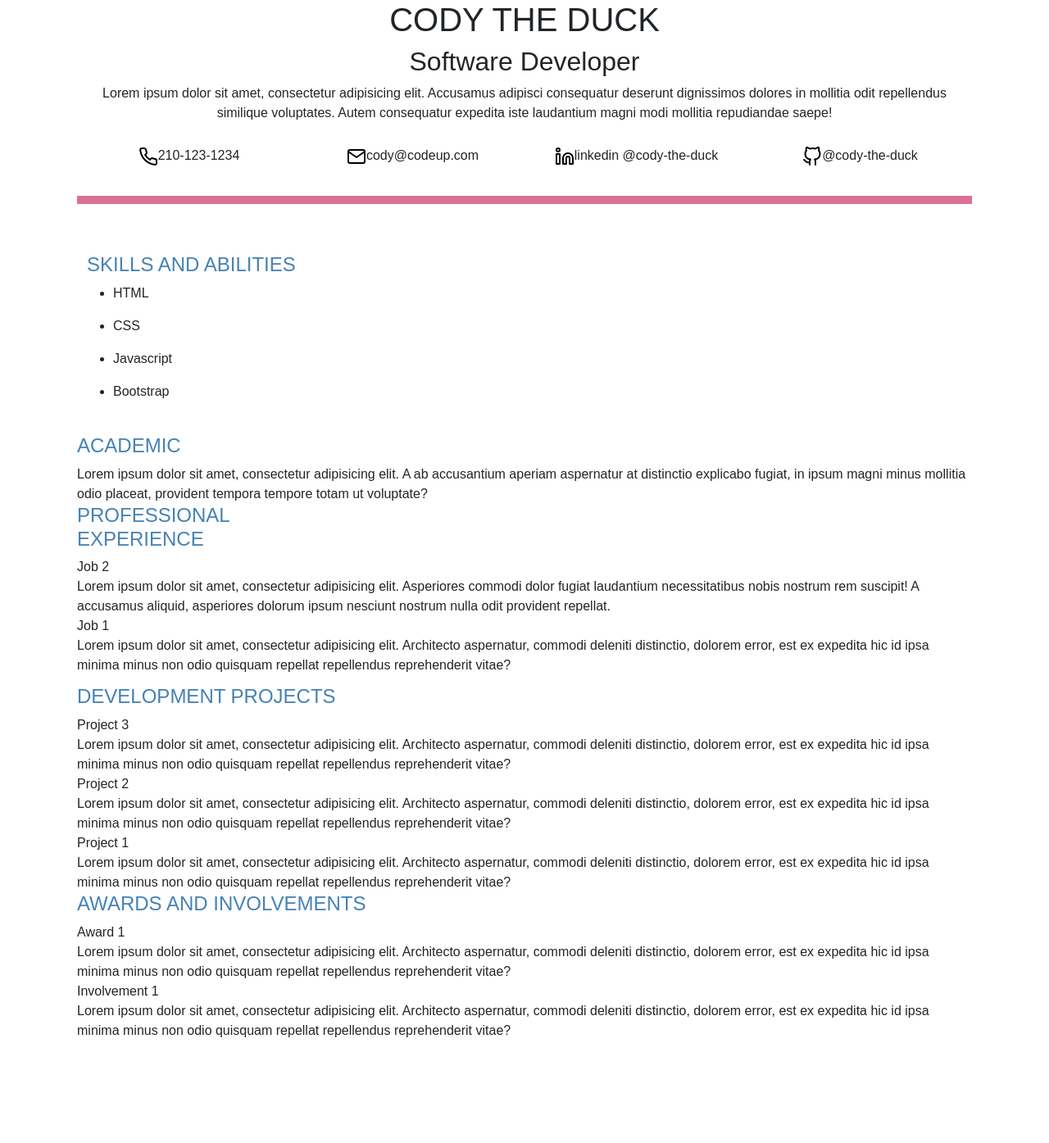
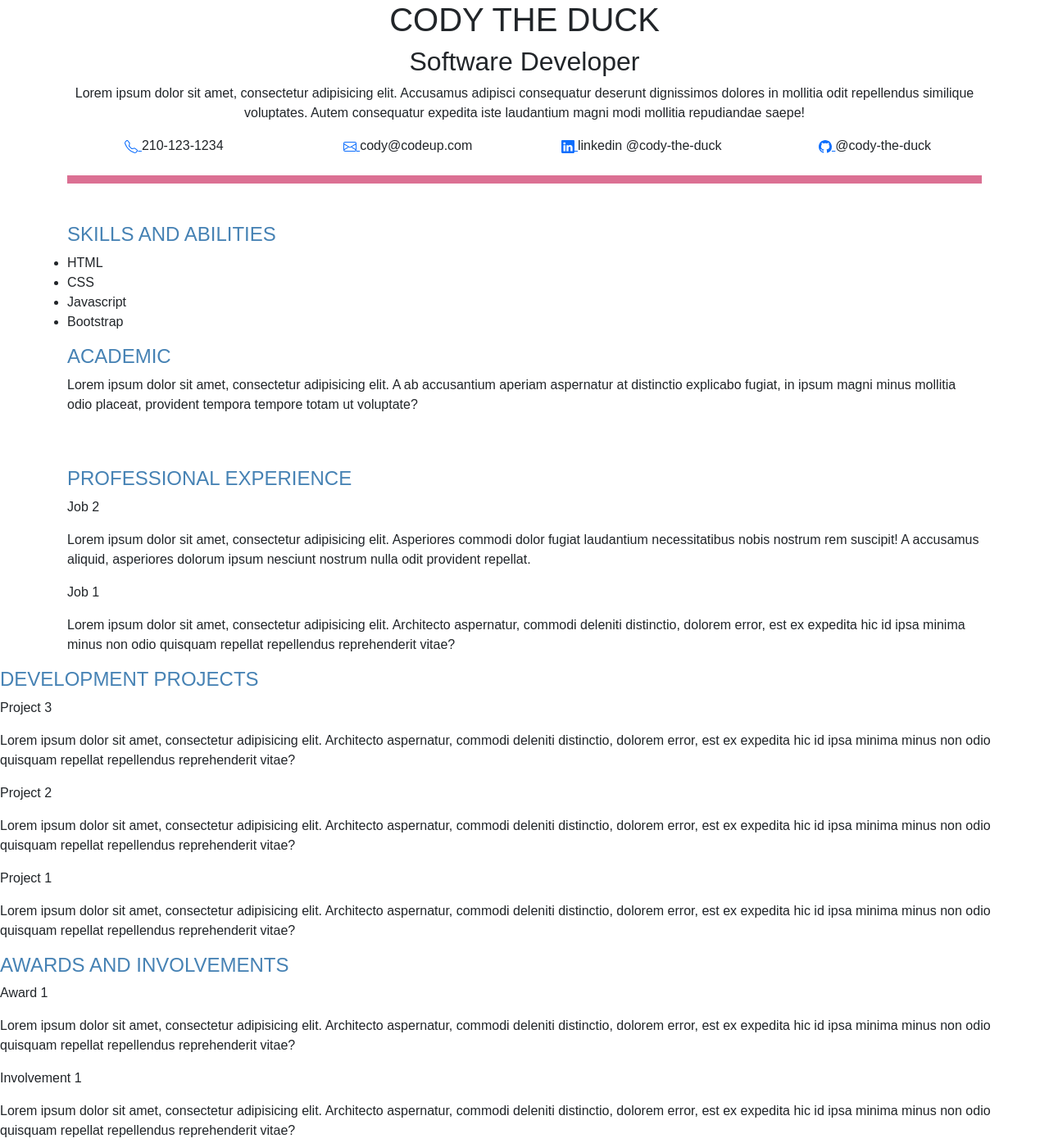
Before and after one commit to sevbautista/codeup-web-exercises, a website: page t-block-resume.html in a window 1280 px wide. Shown: the whole page at 82% size. Before the commit the page ends 1294 px from the top, so only its background shows below. Drawn offline with nearby package versions, Linux system fonts and the light colour scheme.

Commit message:
resume exercise

```diff
--- a/css/t-block-resume.css
+++ /dev/null
@@ -1,25 +0,0 @@
-.contact {
-    text-align: center;
-
-}
-body {
-    font-family: Copperplate, sans-serif;
-}
-#divider {
-    width: 100%;
-    background-color: palevioletred;
-    height: 10px;
-}
-.pagehead {
-    text-align: center;
-}
-
-h4 {
-    color: steelblue;
-}
-.row {
-    padding: 12px;
-}
-li {
-    padding-bottom: -100px;
-}
--- a/t-block-resume.html
+++ b/t-block-resume.html
@@ -5,122 +5,120 @@
     <title>Cody The Duck Resume</title>
     <link href="https://cdn.jsdelivr.net/npm/bootstrap@5.3.2/dist/css/bootstrap.min.css" rel="stylesheet"
           integrity="sha384-T3c6CoIi6uLrA9TneNEoa7RxnatzjcDSCmG1MXxSR1GAsXEV/Dwwykc2MPK8M2HN" crossorigin="anonymous">
-    <link rel="stylesheet" href="css/t-block-resume.css">
 </head>
-<body>
+<body style="font-family: Copperplate, sans-serif;">
 <div class="container">
-    <div class="container">
-        <h1 class="pagehead">CODY THE DUCK</h1>
-        <h2 class="pagehead">Software Developer</h2>
-        <p class="pagehead">Lorem ipsum dolor sit amet, consectetur adipisicing elit. Accusamus adipisci consequatur
-            deserunt
-            dignissimos dolores in mollitia odit repellendus similique voluptates. Autem consequatur expedita iste
-            laudantium magni modi mollitia repudiandae saepe!</p>
+    <h1 style="text-align: center">CODY THE DUCK</h1>
+    <h2 style="text-align: center">Software Developer</h2>
+    <p style="text-align: center">Lorem ipsum dolor sit amet, consectetur adipisicing elit. Accusamus adipisci
+        consequatur deserunt dignissimos dolores in mollitia odit repellendus similique voluptates. Autem consequatur
+        expedita iste laudantium magni modi mollitia repudiandae saepe!</p>
     <div class="row">
-            <div class="col-lg-3 col-md-12 contact"><a href="#"><img src="img/phone.svg" alt="phoney"></a>210-123-1234
+        <div class="col-lg-3 col-md-12 contact" style="text-decoration: none ; text-align: center"><a href="#">
+            <svg xmlns="http://www.w3.org/2000/svg" width="16" height="16" fill="currentColor"
+                 class="bi bi-telephone" viewBox="0 0 16 16">
+                <path d="M3.654 1.328a.678.678 0 0 0-1.015-.063L1.605 2.3c-.483.484-.661 1.169-.45 1.77a17.568 17.568 0 0 0 4.168 6.608 17.569 17.569 0 0 0 6.608 4.168c.601.211 1.286.033 1.77-.45l1.034-1.034a.678.678 0 0 0-.063-1.015l-2.307-1.794a.678.678 0 0 0-.58-.122l-2.19.547a1.745 1.745 0 0 1-1.657-.459L5.482 8.062a1.745 1.745 0 0 1-.46-1.657l.548-2.19a.678.678 0 0 0-.122-.58L3.654 1.328zM1.884.511a1.745 1.745 0 0 1 2.612.163L6.29 2.98c.329.423.445.974.315 1.494l-.547 2.19a.678.678 0 0 0 .178.643l2.457 2.457a.678.678 0 0 0 .644.178l2.189-.547a1.745 1.745 0 0 1 1.494.315l2.306 1.794c.829.645.905 1.87.163 2.611l-1.034 1.034c-.74.74-1.846 1.065-2.877.702a18.634 18.634 0 0 1-7.01-4.42 18.634 18.634 0 0 1-4.42-7.009c-.362-1.03-.037-2.137.703-2.877L1.885.511z"/>
+            </svg>
+        </a>210-123-1234
         </div>
-            <div class="col-lg-3 col-md-12 contact"><a href="#"><img src="img/mail.svg" alt="maily"></a>cody@codeup.com
+        <div class="col-lg-3 col-md-12 contact" style="text-decoration: none ; text-align: center"><a href="#">
+            <svg xmlns="http://www.w3.org/2000/svg" width="16" height="16" fill="currentColor"
+                 class="bi bi-envelope" viewBox="0 0 16 16">
+                <path d="M0 4a2 2 0 0 1 2-2h12a2 2 0 0 1 2 2v8a2 2 0 0 1-2 2H2a2 2 0 0 1-2-2V4Zm2-1a1 1 0 0 0-1 1v.217l7 4.2 7-4.2V4a1 1 0 0 0-1-1H2Zm13 2.383-4.708 2.825L15 11.105V5.383Zm-.034 6.876-5.64-3.471L8 9.583l-1.326-.795-5.64 3.47A1 1 0 0 0 2 13h12a1 1 0 0 0 .966-.741ZM1 11.105l4.708-2.897L1 5.383v5.722Z"/>
+            </svg>
+        </a>cody@codeup.com
         </div>
-            <div class="col-lg-3 col-md-12 contact"><a href="#"><img src="img/linkedin.svg" alt="linky"></a>linkedin
+        <div class="col-lg-3 col-md-12 contact" style="text-decoration: none ; text-align: center"><a href="#">
+            <svg xmlns="http://www.w3.org/2000/svg" width="16" height="16" fill="currentColor"
+                 class="bi bi-linkedin" viewBox="0 0 16 16">
+                <path d="M0 1.146C0 .513.526 0 1.175 0h13.65C15.474 0 16 .513 16 1.146v13.708c0 .633-.526 1.146-1.175 1.146H1.175C.526 16 0 15.487 0 14.854V1.146zm4.943 12.248V6.169H2.542v7.225h2.401zm-1.2-8.212c.837 0 1.358-.554 1.358-1.248-.015-.709-.52-1.248-1.342-1.248-.822 0-1.359.54-1.359 1.248 0 .694.521 1.248 1.327 1.248h.016zm4.908 8.212V9.359c0-.216.016-.432.08-.586.173-.431.568-.878 1.232-.878.869 0 1.216.662 1.216 1.634v3.865h2.401V9.25c0-2.22-1.184-3.252-2.764-3.252-1.274 0-1.845.7-2.165 1.193v.025h-.016a5.54 5.54 0 0 1 .016-.025V6.169h-2.4c.03.678 0 7.225 0 7.225h2.4z"/>
+            </svg>
+        </a>linkedin
             @cody-the-duck
         </div>
-            <div class="col-lg-3 col-md-12 contact"><a href="#"><img src="img/github.svg" alt="gitty"></a>@cody-the-duck
+        <div class="col-lg-3 col-md-12 contact" style="text-align: center"><a href="#">
+            <svg xmlns="http://www.w3.org/2000/svg" width="16" height="16" fill="currentColor" class="bi bi-github"
+                 viewBox="0 0 16 16">
+                <path d="M8 0C3.58 0 0 3.58 0 8c0 3.54 2.29 6.53 5.47 7.59.4.07.55-.17.55-.38 0-.19-.01-.82-.01-1.49-2.01.37-2.53-.49-2.69-.94-.09-.23-.48-.94-.82-1.13-.28-.15-.68-.52-.01-.53.63-.01 1.08.58 1.23.82.72 1.21 1.87.87 2.33.66.07-.52.28-.87.51-1.07-1.78-.2-3.64-.89-3.64-3.95 0-.87.31-1.59.82-2.15-.08-.2-.36-1.02.08-2.12 0 0 .67-.21 2.2.82.64-.18 1.32-.27 2-.27.68 0 1.36.09 2 .27 1.53-1.04 2.2-.82 2.2-.82.44 1.1.16 1.92.08 2.12.51.56.82 1.27.82 2.15 0 3.07-1.87 3.75-3.65 3.95.29.25.54.73.54 1.48 0 1.07-.01 1.93-.01 2.2 0 .21.15.46.55.38A8.012 8.012 0 0 0 16 8c0-4.42-3.58-8-8-8z"/>
+            </svg>
+        </a>@cody-the-duck
         </div>
     </div>
     <br>
-        <div id="divider"></div>
 
-    </div>
+    <div style="height: 10px ; background-color: palevioletred; width: 100%"></div>
     <br>
     <br>
-    <div class="container">
+    <!-----------------first section here-->
+
+    <div>
         <div class="row">
-            <div class="col-12 "><h4>SKILLS AND ABILITIES</h4></div>
-
-            <div class="col-12 skillset">
+            <div class="col-md-4"><h4 style="color: steelblue">SKILLS AND ABILITIES</h4></div>
             <ul>
                 <li>HTML</li>
-                </ul>
-            </div>
-            <div class="col-12 skillset">
-                <ul>
                 <li>CSS</li>
-                </ul>
-            </div>
-            <div class="col-12">
-                <ul>
                 <li>Javascript</li>
-                </ul>
-            </div>
-            <div class="col-12">
-                <ul>
                 <li>Bootstrap</li>
             </ul>
         </div>
     </div>
-    </div>
-    <div class="row">
-        <div class="col-md-3"><h4>ACADEMIC</h4></div>
-        <div class="col-md-7"></div>
-        <div class="col-md-12">Lorem ipsum dolor sit amet, consectetur adipisicing elit. A ab accusantium aperiam
+
+<!--    <div class="row">-->
+        <div class="col-md-4"><h4 style="color: steelblue">ACADEMIC</h4></div>
+        <p>Lorem ipsum dolor sit amet, consectetur adipisicing elit. A ab accusantium
+            aperiam
             aspernatur at distinctio explicabo fugiat, in ipsum magni minus mollitia odio placeat, provident tempora
             tempore totam ut voluptate?
+        </p>
+        <br>
+        <br>
+<!--        <div class="row">-->
+            <div class="col-md-5"><h4 style="color: steelblue">PROFESSIONAL EXPERIENCE</h4></div>
+            <p>Job 2</p>
+            <p>Lorem ipsum dolor sit amet, consectetur adipisicing elit. Asperiores commodi dolor fugiat laudantium
+                necessitatibus nobis nostrum rem suscipit! A accusamus aliquid, asperiores dolorum ipsum nesciunt
+                nostrum nulla odit provident repellat.
+            <p>Job 1</p>
+
+            <p>Lorem ipsum dolor sit amet, consectetur adipisicing elit. Architecto aspernatur, commodi deleniti
+                distinctio, dolorem error, est ex expedita hic id ipsa minima minus non odio quisquam repellat
+                repellendus reprehenderit vitae?
+            </p>
         </div>
-        <br>
-        <div class="col-md-3"><h4>PROFESSIONAL EXPERIENCE</h4></div>
-        <div class="col-md-3-lg-12">Job 2</div>
-        <div class="col-md-3-lg-12">Lorem ipsum dolor sit amet, consectetur adipisicing elit. Asperiores commodi dolor
-            fugiat laudantium necessitatibus nobis nostrum rem suscipit! A accusamus aliquid, asperiores dolorum ipsum
-            nesciunt nostrum nulla odit provident repellat.
-        </div>
-        <div class="col-md-3">Job 1</div>
-        <div class="col-md-3-lg-12">Lorem ipsum dolor sit amet, consectetur adipisicing elit. Architecto aspernatur,
+    <!--        -------------------break here-->
+        <div class="row">
+            <div class="col-md-4"><h4 style="color: steelblue">DEVELOPMENT PROJECTS</h4></div>
+            <p>Project 3</p>
+            <p>Lorem ipsum dolor sit amet, consectetur adipisicing elit. Architecto aspernatur,
                 commodi deleniti distinctio, dolorem error, est ex expedita hic id ipsa minima minus non odio quisquam
                 repellat repellendus reprehenderit vitae?
-        </div>
-        <div class="row">
-            <div class="col-md-3-lg-12"><h4>DEVELOPMENT PROJECTS</h4></div>
-            <div class="col-md-3">Project 3</div>
-            <div class="col-md-3-lg-12">Lorem ipsum dolor sit amet, consectetur adipisicing elit. Architecto aspernatur,
+            </p>
+            <p>Project 2</p>
+            <p>Lorem ipsum dolor sit amet, consectetur adipisicing elit. Architecto aspernatur,
                 commodi deleniti distinctio, dolorem error, est ex expedita hic id ipsa minima minus non odio quisquam
                 repellat repellendus reprehenderit vitae?
-            </div>
-            <div class="col-md-3">Project 2</div>
-            <div class="col-md-3-lg-12">Lorem ipsum dolor sit amet, consectetur adipisicing elit. Architecto aspernatur,
+            </p>
+            <p>Project 1</p>
+            <p>Lorem ipsum dolor sit amet, consectetur adipisicing elit. Architecto aspernatur, commodi deleniti
+                distinctio, dolorem error, est ex expedita hic id ipsa minima minus non odio quisquam repellat
+                repellendus reprehenderit vitae?
+            </p>
+            <br>
+            <br>
+            <div class="col-md-4"><h4 style="color: steelblue">AWARDS AND INVOLVEMENTS</h4></div>
+            <p>Award 1</p>
+            <p>Lorem ipsum dolor sit amet, consectetur adipisicing elit. Architecto aspernatur,
                 commodi deleniti distinctio, dolorem error, est ex expedita hic id ipsa minima minus non odio quisquam
                 repellat repellendus reprehenderit vitae?
-            </div>
-            <div class="col-md-3">Project 1</div>
-            <div class="col-md-3-lg-12">Lorem ipsum dolor sit amet, consectetur adipisicing elit. Architecto aspernatur,
+            </p>
+            <p>Involvement 1</p>
+            <p>Lorem ipsum dolor sit amet, consectetur adipisicing elit. Architecto aspernatur,
                 commodi deleniti distinctio, dolorem error, est ex expedita hic id ipsa minima minus non odio quisquam
                 repellat repellendus reprehenderit vitae?
+            </p>
         </div>
 
-            <div class=col-md-3-lg-12"><h4>AWARDS AND INVOLVEMENTS</h4></div>
-            <div class="col-md-3">Award 1</div>
-            <div class="col-md-3-lg-12">Lorem ipsum dolor sit amet, consectetur adipisicing elit. Architecto aspernatur,
-                commodi deleniti distinctio, dolorem error, est ex expedita hic id ipsa minima minus non odio quisquam
-                repellat repellendus reprehenderit vitae?
-            </div>
-            <div class="col-md-3">Involvement 1</div>
-            <div class="col-md-3-lg-3">Lorem ipsum dolor sit amet, consectetur adipisicing elit. Architecto aspernatur,
-                commodi deleniti distinctio, dolorem error, est ex expedita hic id ipsa minima minus non odio quisquam
-                repellat repellendus reprehenderit vitae?
-            </div>
-        </div>
 
-    </div>
-    <!--        <div class="row">-->
-    <!--                    <div class="col-5"></div>-->
-    <!--                    <div class="col-3"><h4>DEVELOPMENT PROJECTS</h4></div>-->
-    <!--                    <div class="col-5"></div>-->
-    <!--                    <div class="col-3">Project 3</div>-->
-    <!--                    <div class="col-12"></div>-->
-    <!--                    <div class="col-5">Lorem ipsum dolor sit amet, consectetur adipisicing elit. Ad at deleniti doloremque dolores dolorum, et eveniet exercitationem fuga ipsa iste laudantium libero minima nobis optio quibusdam ullam veniam voluptatum! Pariatur.</div>-->
-
-    <!--        </div>-->
-
-</div>
 <script src="https://cdn.jsdelivr.net/npm/bootstrap@5.3.2/dist/js/bootstrap.bundle.min.js"
         integrity="sha384-C6RzsynM9kWDrMNeT87bh95OGNyZPhcTNXj1NW7RuBCsyN/o0jlpcV8Qyq46cDfL"
         crossorigin="anonymous"></script>
```
Also changed, not shown: img/github.svg (deleted), img/linkedin.svg (deleted), img/mail.svg (deleted), img/phone.svg (deleted). Lines whose indentation alone changed are shown as unchanged.
